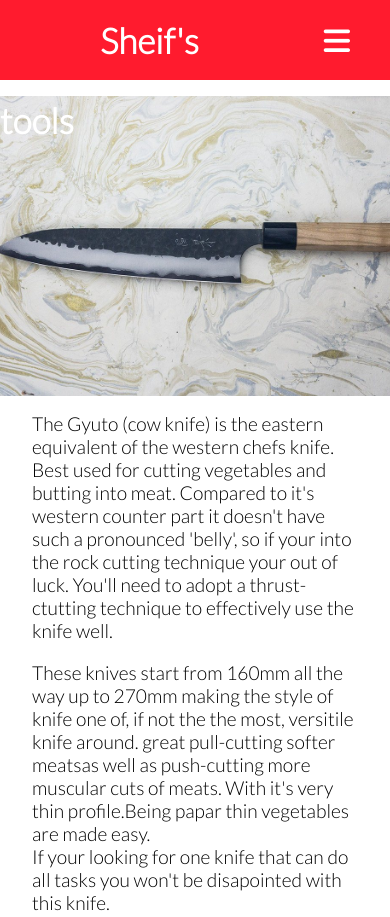
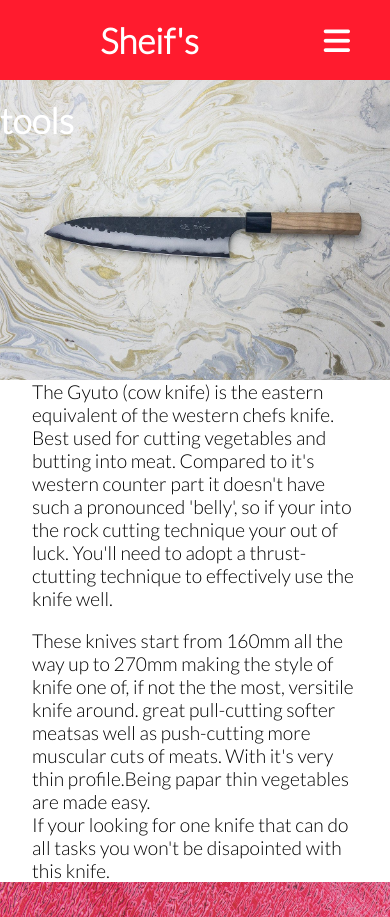
Before and after one commit to marmiteontoast/project-portfolio-1, a plain HTML site: page knives.html in a window 390 px wide. Shown: the top 917 px of the page. Drawn offline with nearby package versions, Linux system fonts and the light colour scheme.

Commit message:
update media queiry for img-styling class

```diff
--- a/assets/css/index.css
+++ b/assets/css/index.css
@@ -386,5 +386,8 @@ footer p {
 }
 
  @media (max-width: 400px) {
-
+    .img-styling {
+        background-size: 30rem;
+        margin: 0 auto;
+    }
  }
```
